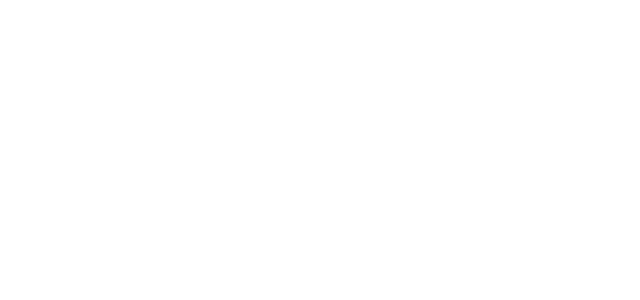
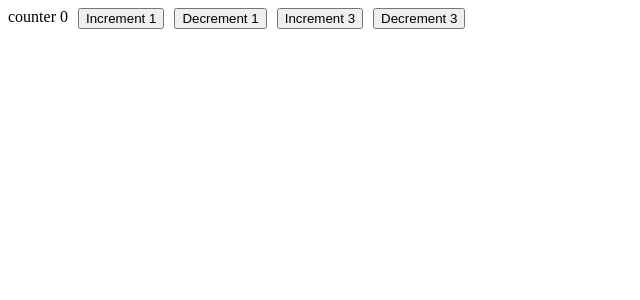
Before and after one commit to vector55764/redux, a React (Vite) app: page / in a window 1280 px wide. Shown: the top 300 px of the page, without its empty margins (0-640 px from the left). Built offline with nearby package versions, Linux system fonts and the light colour scheme.

Commit message:
create counter

```diff
--- a/src/App.tsx
+++ b/src/App.tsx
@@ -1,7 +1,63 @@
+import { useEffect, useReducer } from "react";
 import "./App.scss";
+import {
+  DecrementAction,
+  DecrementAmountAction,
+  IncrementAction,
+  IncrementAmountAction,
+  store,
+} from "./store";
 
 function App() {
-  return <></>;
+  const [, forceUpdate] = useReducer((x) => x + 1, 0);
+
+  useEffect(() => {
+    const unsubscribe = store.subscribe(() => {
+      forceUpdate();
+    });
+
+    return unsubscribe;
+  }, []);
+
+  return (
+    <>
+      <div style={{ display: "flex", columnGap: "10px" }}>
+        counter {store.getState().counter}
+        <button
+          onClick={() =>
+            store.dispatch({ type: "increment" } satisfies IncrementAction)
+          }
+        >
+          Increment 1
+        </button>
+        <button
+          onClick={() =>
+            store.dispatch({ type: "decrement" } satisfies DecrementAction)
+          }
+        >
+          Decrement 1
+        </button>
+        <button
+          onClick={() =>
+            store.dispatch({
+              type: "incrementAmount",
+            } satisfies IncrementAmountAction)
+          }
+        >
+          Increment 3
+        </button>
+        <button
+          onClick={() =>
+            store.dispatch({
+              type: "decrementAmount",
+            } satisfies DecrementAmountAction)
+          }
+        >
+          Decrement 3
+        </button>
+      </div>
+    </>
+  );
 }
 
 export default App;
--- a/src/store.ts
+++ b/src/store.ts
@@ -35,13 +35,13 @@
     case "increment":
       return {
         ...state,
-        counter: state.counter++,
+        counter: state.counter + 1,
       };
 
     case "decrement":
       return {
         ...state,
-        counter: state.counter--,
+        counter: state.counter - 1,
       };
 
     case "incrementAmount":
```
